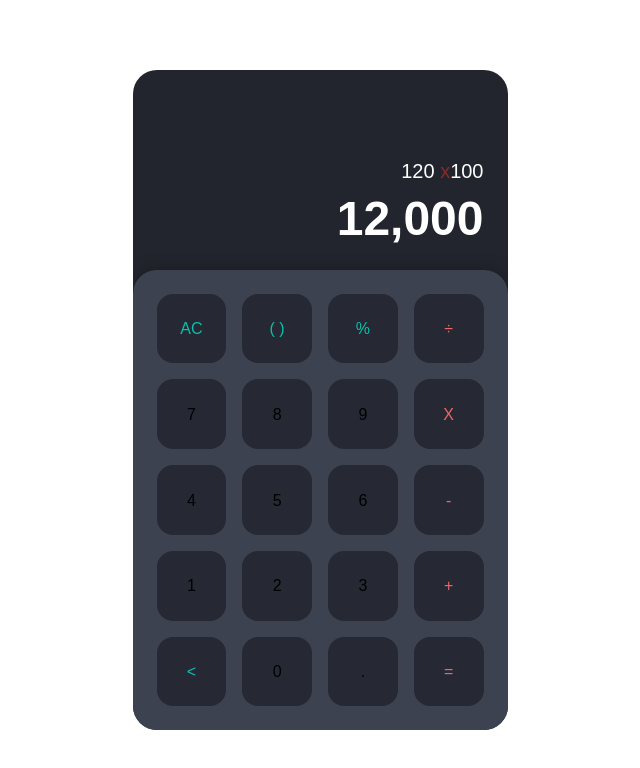
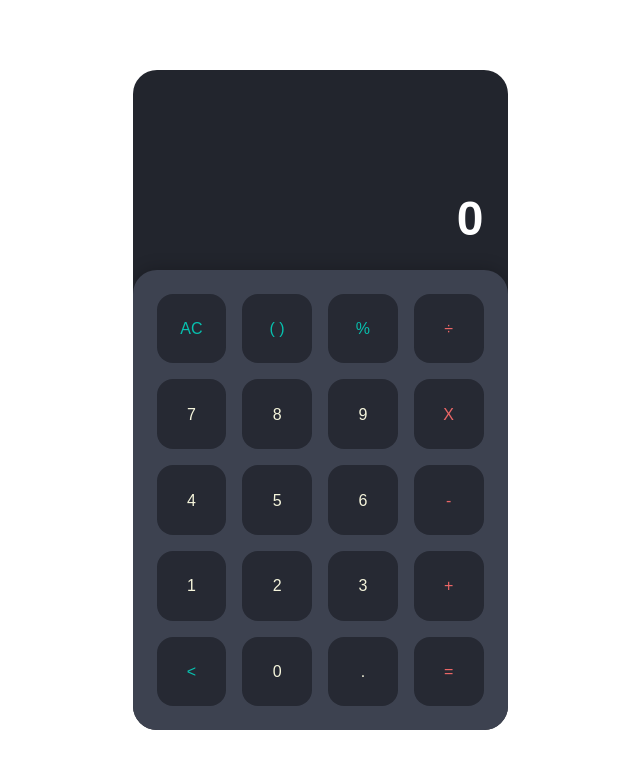
Before and after one commit to illknurtas/calculator, a plain HTML site: page index.html in a window 1280 px wide. Shown: the whole page, without its empty margins (320-960 px from the left). Drawn offline with Linux system fonts and the light colour scheme.

Commit message:
correction

```diff
--- a/index.html
+++ b/index.html
@@ -5,7 +5,7 @@
     <meta http-equiv="X-UA-Compatible" content="IE=edge">
     <meta name="viewport" content="width=device-width, initial-scale=1.0">
     <link rel="stylesheet" href="style.css">
-    <title>Emmalator</title>
+    <title>Basic Calculator</title>
 </head>
 <body>
     <div class="app">
@@ -13,9 +13,9 @@
             <div class="display">
                 <div class="content">
                     <div class="input">
-                        120 <span class="operator">x</span>100
+
                     </div>
-                    <div class="output">12,000</div>
+                    <div class="output">0</div>
                 </div>
             </div>
             <div class="keys">
--- a/style.css
+++ b/style.css
@@ -68,6 +68,7 @@
     border-radius: 1rem;
     transition: 0.2s;
     user-select: none;
+    color: beige;
 }
 .keys .key span{
     position: absolute;
```
